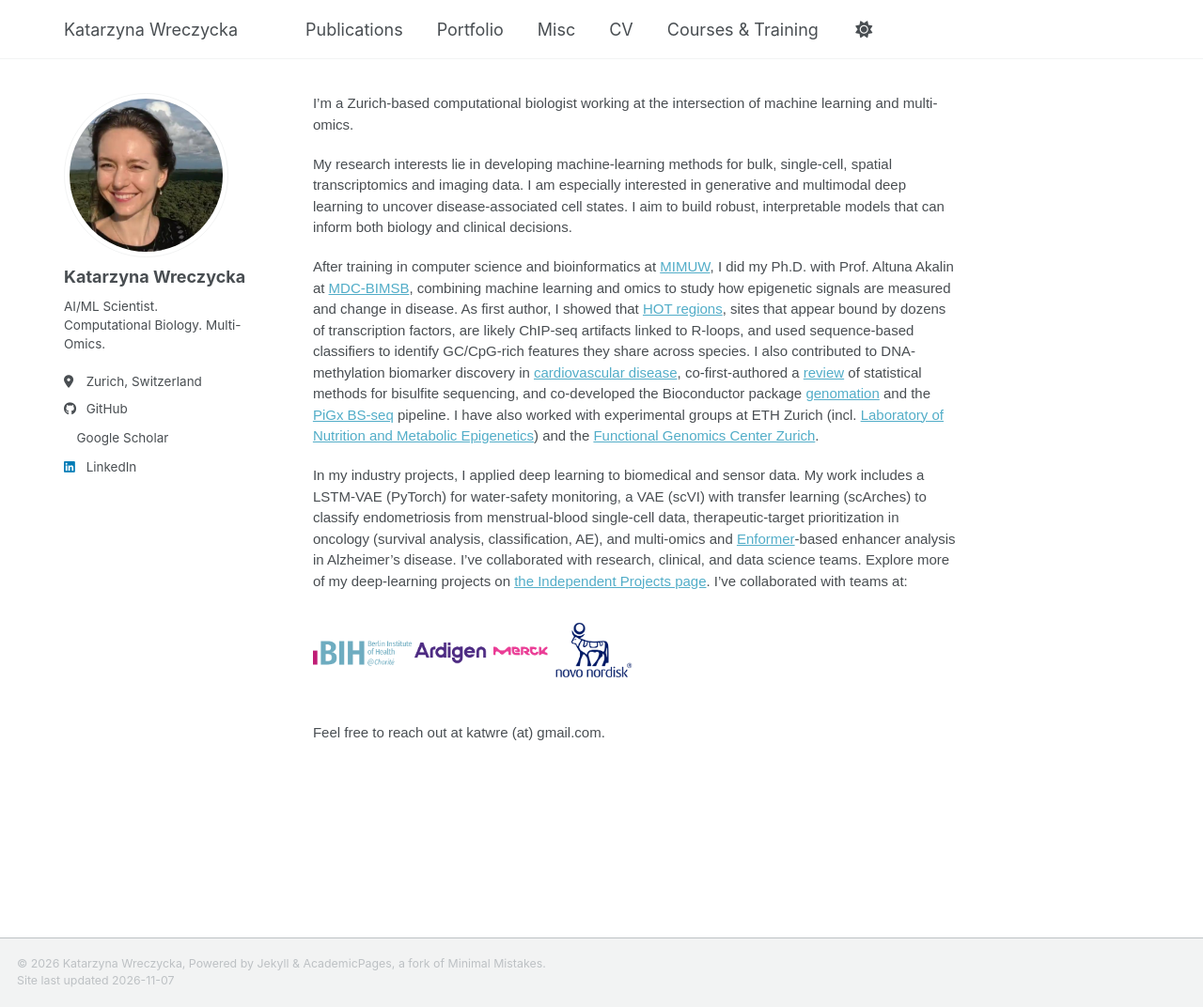
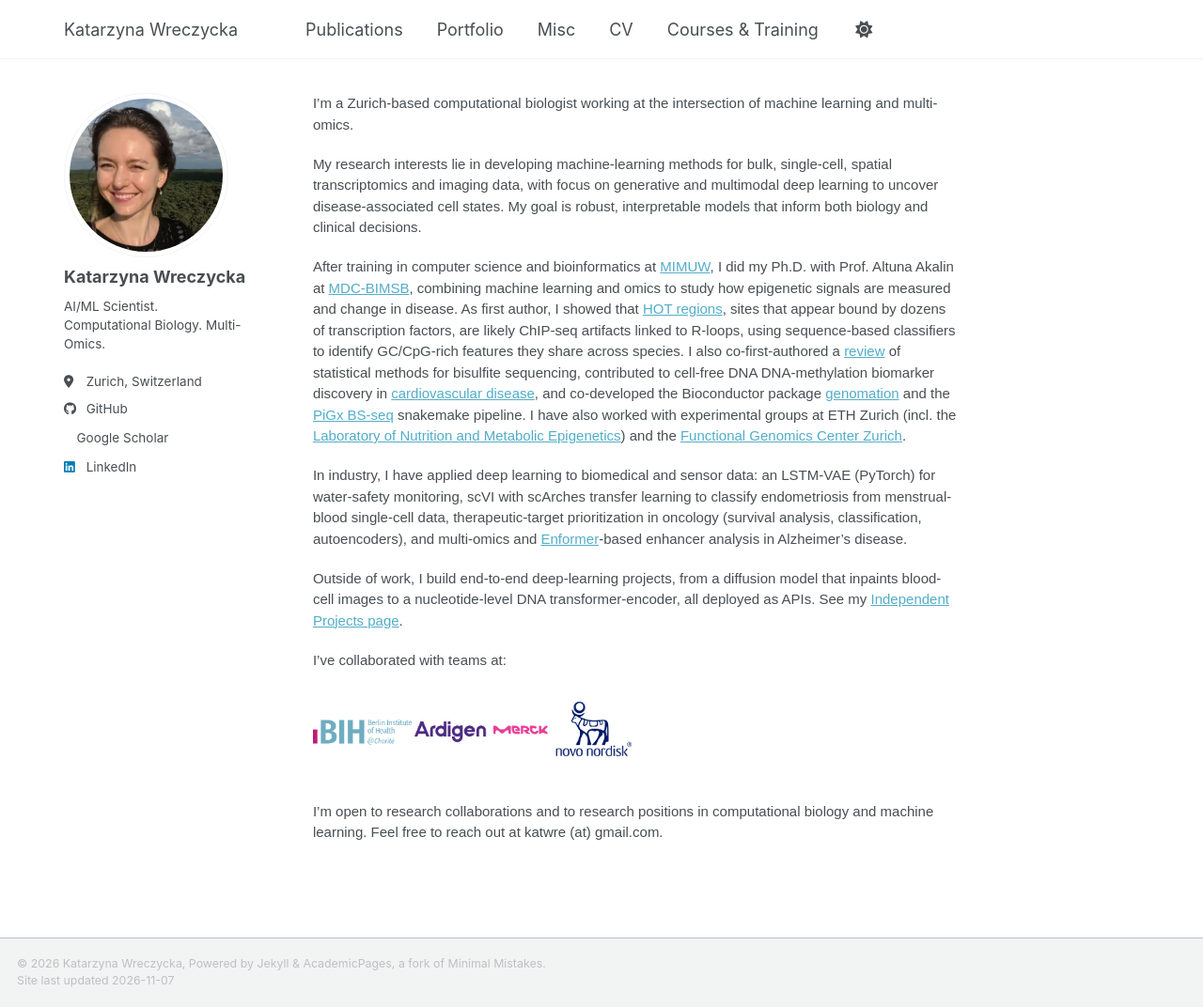
Before and after one commit to katwre/katwre.github.io, a Jekyll site: the page built from _pages/about.md, in a window 1280 px wide and 1072 px high. Shown: the whole window at 94% size. Built offline with Jekyll 4.4.1, drawn with Linux system fonts in a browser that asks for light colours; a style sheet for code colours, icons or effects is not loaded.

Commit message:
Restructured main and misc pages

```diff
--- a/_pages/about.md
+++ b/_pages/about.md
@@ -23,18 +23,24 @@ redirect_from:
 
 I'm a Zurich-based computational biologist working at the intersection of machine learning and multi-omics.
 
-My research interests lie in developing machine-learning methods for bulk, single-cell, spatial transcriptomics and imaging data. I am especially interested in generative and multimodal deep learning to uncover disease-associated cell states. I aim to build robust, interpretable models that can inform both biology and clinical decisions.
+
+My research interests lie in developing machine-learning methods for bulk, single-cell, spatial transcriptomics and imaging data, with focus on generative and multimodal deep learning to uncover disease-associated cell states. My goal is robust, interpretable models that inform both biology and clinical decisions.
 
 
-After training in computer science and bioinformatics at [MIMUW](https://www.mimuw.edu.pl/en/), I did my Ph.D. with Prof. Altuna Akalin at [MDC-BIMSB](https://www.mdc-berlin.de/bioinformatics), combining machine learning and omics to study how epigenetic signals are measured and change in disease. As first author, I showed that [HOT regions](https://doi.org/10.1093/nar/gkz460), sites that appear bound by dozens of transcription factors, are likely ChIP-seq artifacts linked to R-loops, and used sequence-based classifiers to identify GC/CpG-rich features they share across species. I also contributed to DNA-methylation biomarker discovery in [cardiovascular disease](https://doi.org/10.1093/nargab/lqad061), co-first-authored a [review](https://doi.org/10.1016/j.jbiotec.2017.08.007) of statistical methods for bisulfite sequencing, and co-developed the Bioconductor package [genomation](https://github.com/BIMSBbioinfo/genomation) and the [PiGx BS-seq](https://github.com/BIMSBbioinfo/pigx) pipeline. I have also worked with experimental groups at ETH Zurich (incl. [Laboratory of Nutrition and Metabolic Epigenetics](https://epigenetics.ethz.ch/)) and the [Functional Genomics Center Zurich](https://fgcz.ch/the-center/people/rehrauer.html).
+After training in computer science and bioinformatics at [MIMUW](https://www.mimuw.edu.pl/en/), I did my Ph.D. with Prof. Altuna Akalin at [MDC-BIMSB](https://www.mdc-berlin.de/bioinformatics), combining machine learning and omics to study how epigenetic signals are measured and change in disease. As first author, I showed that [HOT regions](https://doi.org/10.1093/nar/gkz460), sites that appear bound by dozens of transcription factors, are likely ChIP-seq artifacts linked to R-loops, using sequence-based classifiers to identify GC/CpG-rich features they share across species. I also co-first-authored a [review](https://doi.org/10.1016/j.jbiotec.2017.08.007) of statistical methods for bisulfite sequencing, contributed to cell-free DNA DNA-methylation biomarker discovery in [cardiovascular disease](https://doi.org/10.1093/nargab/lqad061), and co-developed the Bioconductor package [genomation](https://github.com/BIMSBbioinfo/genomation) and the [PiGx BS-seq](https://github.com/BIMSBbioinfo/pigx) snakemake pipeline.
+I have also worked with experimental groups at ETH Zurich (incl. the [Laboratory of Nutrition and Metabolic Epigenetics](https://epigenetics.ethz.ch/)) and the [Functional Genomics Center Zurich](https://fgcz.ch/the-center/people/rehrauer.html).
 
-In my industry projects, I applied deep learning to biomedical and sensor data. My work includes a LSTM-VAE (PyTorch) for water-safety monitoring, a VAE (scVI) with transfer learning (scArches) to classify endometriosis from menstrual-blood single-cell data, therapeutic-target prioritization in oncology (survival analysis, classification, AE), and multi-omics and [Enformer](https://www.nature.com/articles/s41592-021-01252-x/)-based enhancer analysis in Alzheimer’s disease. I've collaborated with research, clinical, and data science teams. Explore more of my deep-learning projects on [the Independent Projects page](/misc/).
+In industry, I have applied deep learning to biomedical and sensor data: an LSTM-VAE (PyTorch) for water-safety monitoring, scVI with scArches transfer learning to classify endometriosis from menstrual-blood single-cell data, therapeutic-target prioritization in oncology (survival analysis, classification, autoencoders), and multi-omics and [Enformer](https://www.nature.com/articles/s41592-021-01252-x/)-based enhancer analysis in Alzheimer's disease.
+
+Outside of work, I build end-to-end deep-learning projects, from a diffusion model that inpaints blood-cell images to a nucleotide-level DNA transformer-encoder, all deployed as APIs. See my [Independent Projects page](/misc/).
+
 I've collaborated with teams at:
 <figure>
   <img src="/assets/images/portfolio/clients.png" alt="Organizations and teams I have collaborated with" style="max-width: 50%; height: auto;">
 </figure>
 
-Feel free to reach out at katwre (at) gmail.com.
+
+I'm open to research collaborations and to research positions in computational biology and machine learning. Feel free to reach out at katwre (at) gmail.com.
 
 
 <!--
```
Also changed, not shown: _pages/misc.html (+36 -23 lines), assets/images/portfolio/diffusion_immune/diffusion_immune.png (added), assets/images/portfolio/diffusion_immune/diffusion_immune2.png (added), assets/images/portfolio/diffusion_immune/diffusion_immune_withml.png (renamed from assets/images/portfolio/diffusion_immune.png), assets/images/portfolio/diffusion_immune/unet.png (added), assets/images/portfolio/immunecells_transferlearning/immunecells.png (added), assets/images/portfolio/immunecells_transferlearning/immunecells_original.png (added), assets/images/portfolio/immunecells_transferlearning/immunecells_withml.png (renamed from assets/images/portfolio/immunecells.png), assets/images/portfolio/immunecells_transferlearning/xception_panel.svg (added), assets/images/portfolio/main_figure/omics_ml_overview.svg (added), assets/images/portfolio/main_figure/research_overview.png (added), assets/images/portfolio/sequence_transformer/sequence_transformer.png (added), assets/images/portfolio/sequence_transformer/sequence_transformer_withml.png (renamed from assets/images/portfolio/sequence_transformer.png), assets/images/portfolio/sequence_transformer/transformer_panel.svg (added), 4 more files, 1 other file.
